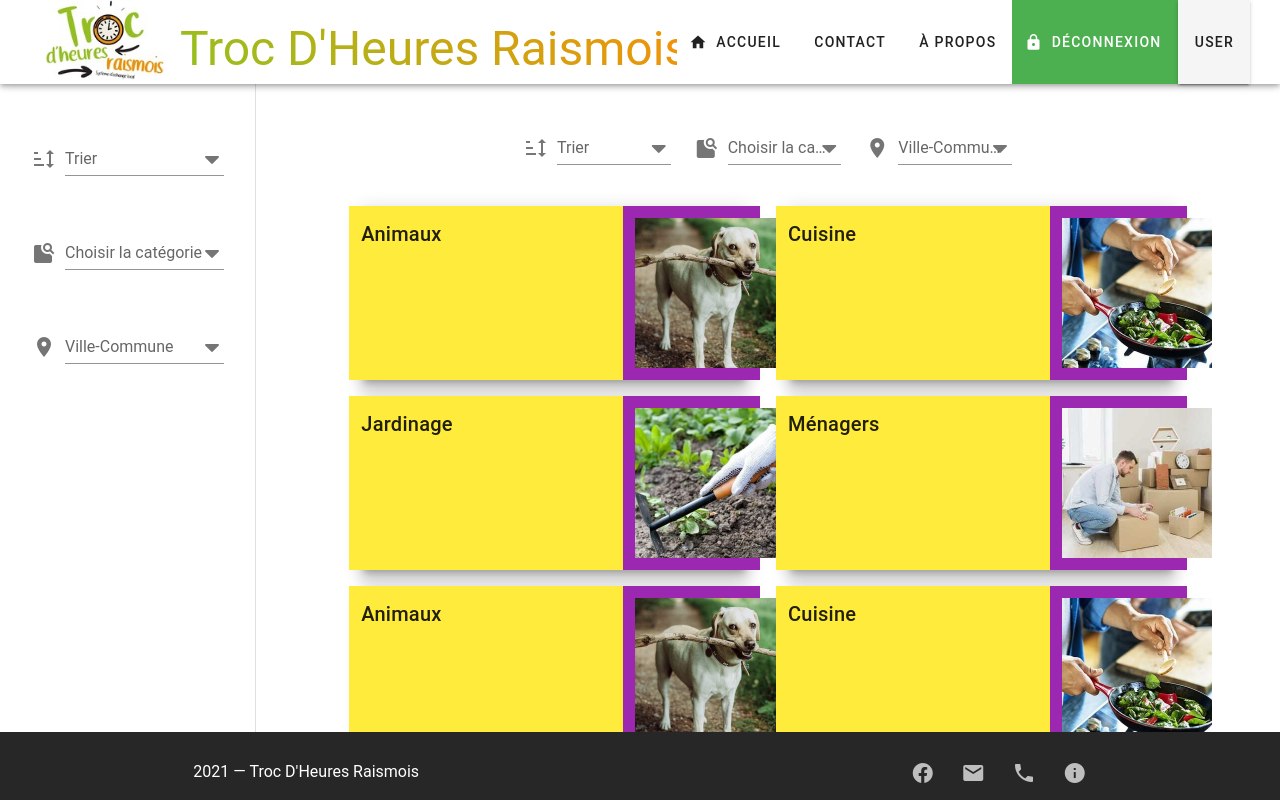
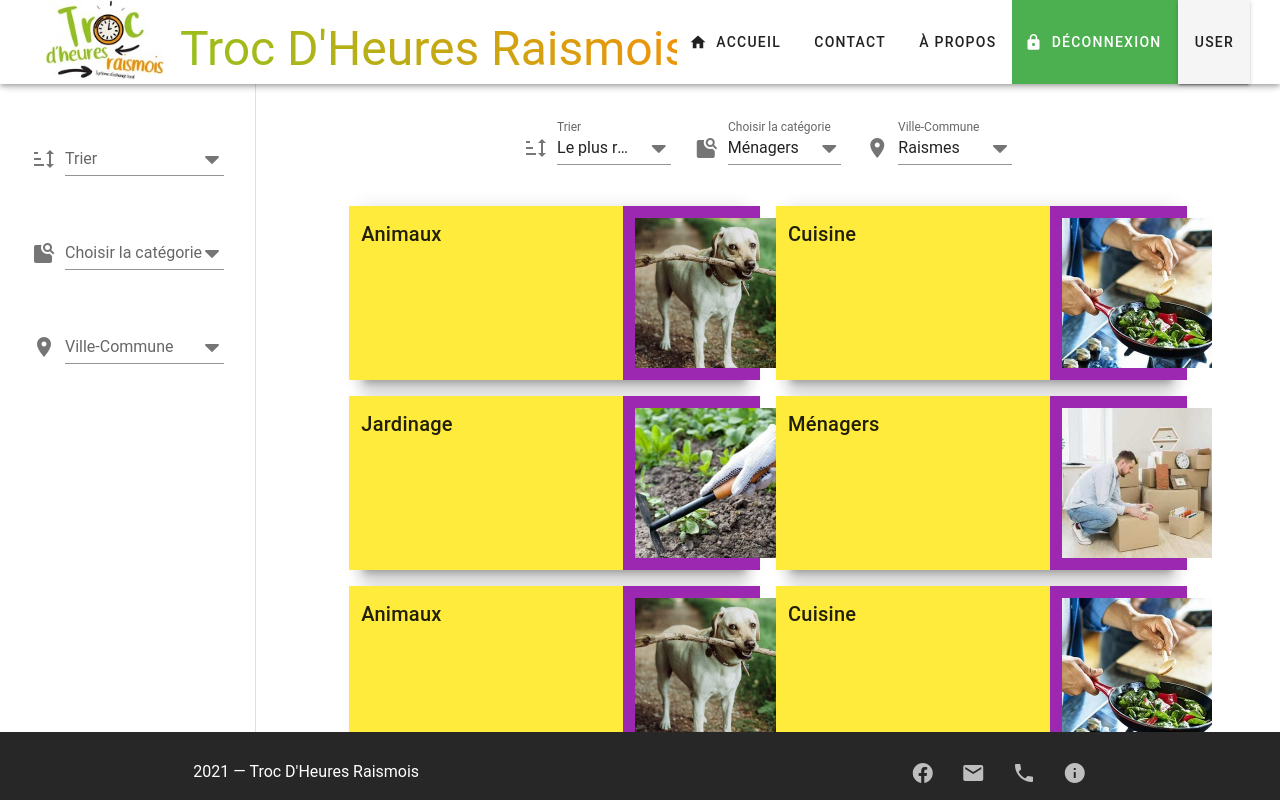
Before and after one commit to EmmZak/SEL-Raismes, a Vue app: page /feed in a window 1280 px wide. Shown: the top 800 px of the page. Built offline with nearby package versions, Linux system fonts and the light colour scheme.

Commit message:
'feed options add'

```diff
--- a/package.json
+++ b/package.json
@@ -1,6 +1,6 @@
 {
   "name": "sel-raismes",
-  "version": "1.2.0",
+  "version": "1.3.0",
   "private": true,
   "scripts": {
     "serve": "vue-cli-service serve",
--- a/public/index.html
+++ b/public/index.html
@@ -5,6 +5,7 @@
     <meta http-equiv="X-UA-Compatible" content="IE=edge" />
     <meta name="viewport" content="width=device-width,initial-scale=1.0" />
     <link rel="icon" href="<%= BASE_URL %>favicon.ico" />
+
     <title><%= htmlWebpackPlugin.options.title %></title>
     <!-- <link
       rel="stylesheet"
--- a/src/App.vue
+++ b/src/App.vue
@@ -83,7 +83,6 @@ import Footer from "./components/Footer.vue";
 
 export default {
   name: "App",
-
   components: {
     Footer,
     //Header,
@@ -105,6 +104,10 @@ export default {
       password: "raismes",
     },
   }),
+  created() {
+    console.log("APP CREATED")
+    document.title = "Troc D'Heures Raismois"
+  },
   async mounted() {
     console.log("APP MOUNTED");
   },
--- a/src/views/Feed.vue
+++ b/src/views/Feed.vue
@@ -8,10 +8,14 @@
     <v-row align="center" justify="center" class="" app>
       <v-col v-for="(option, i) in options" :key="i" lg="2" xs="6">
         <v-select
+          v-model="$data[option.model]"
           x-large
           :items="option.items"
           :label="option.title"
           :prepend-icon="option.icon"
+          item-text="title"
+          item-value="value"
+          @change="change()"
         ></v-select>
       </v-col>
     </v-row>
@@ -72,16 +76,24 @@ export default {
     return {
       options: [
         {
+          model: "sort",
           title: "Trier",
-          items: ["Le plus récent", "Le plus ancien", "Par défaut"],
+          items: [
+            { title: "Le plus récent", value: "latest" },
+            { title: "Le plus ancien", value: "oldest" },
+            { title: "Par défaut", value: "default" },
+          ],
           icon: "mdi-sort",
         },
+
         {
+          model: "category",
           title: "Choisir la catégorie",
           items: this.$store.getters.categories,
           icon: "mdi-feature-search",
         },
         {
+          model: "town",
           title: "Ville-Commune",
           items: [
             "Raismes",
@@ -95,8 +107,10 @@ export default {
           icon: "mdi-map-marker",
         },
       ],
-      sortItems: ["Le plus récent", "Le plus ancien", "Par défaut"],
       page: 1,
+      town: "Raismes",
+      sort: "latest",
+      category: "Ménagers",
       nbItems: 2,
       admin: false,
     };
@@ -108,6 +122,16 @@ export default {
     ...mapActions(["fetchUser, fetchPublications"]),
     toAdminPage() {
       this.$router.push("/admin");
+    },
+    change() {
+      console.log(
+        "sort=",
+        this.sort,
+        ", page=",
+        this.page,
+        ", categ=",
+        this.category
+      );
     },
   },
   computed: {
@@ -131,6 +155,14 @@ export default {
     },
   },
   async mounted() {
+    // set parameters from url
+    /*
+    if (this.$route.page) {
+      this.page = this.$route.page
+    }
+    if (this.$route.town) {
+      this.town = this.$route.town
+    } */
     //await this.fetchPublications();
 
     // check if auth user
```
Also changed, not shown: public/sel-logo-crop-min-150.jpg (added).
